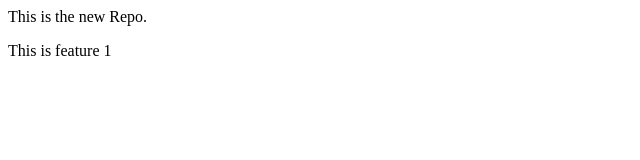
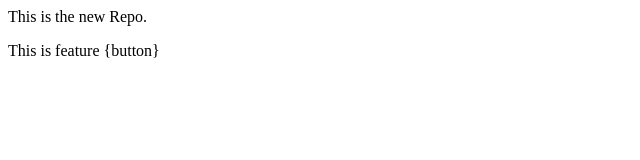
Before and after one commit to AratiHendkure-1/LokalRepo, a plain HTML site: page index.html in a window 1280 px wide. Shown: the full height of the page, 0-640 px from the left. Drawn offline with Linux system fonts and the light colour scheme.

Commit message:
add button

```diff
--- a/index.html
+++ b/index.html
@@ -1,2 +1,2 @@
 <p>This is the new Repo.</p>
-<p>This is feature 1 </p>
+<p>This is feature {button} </p>
```
